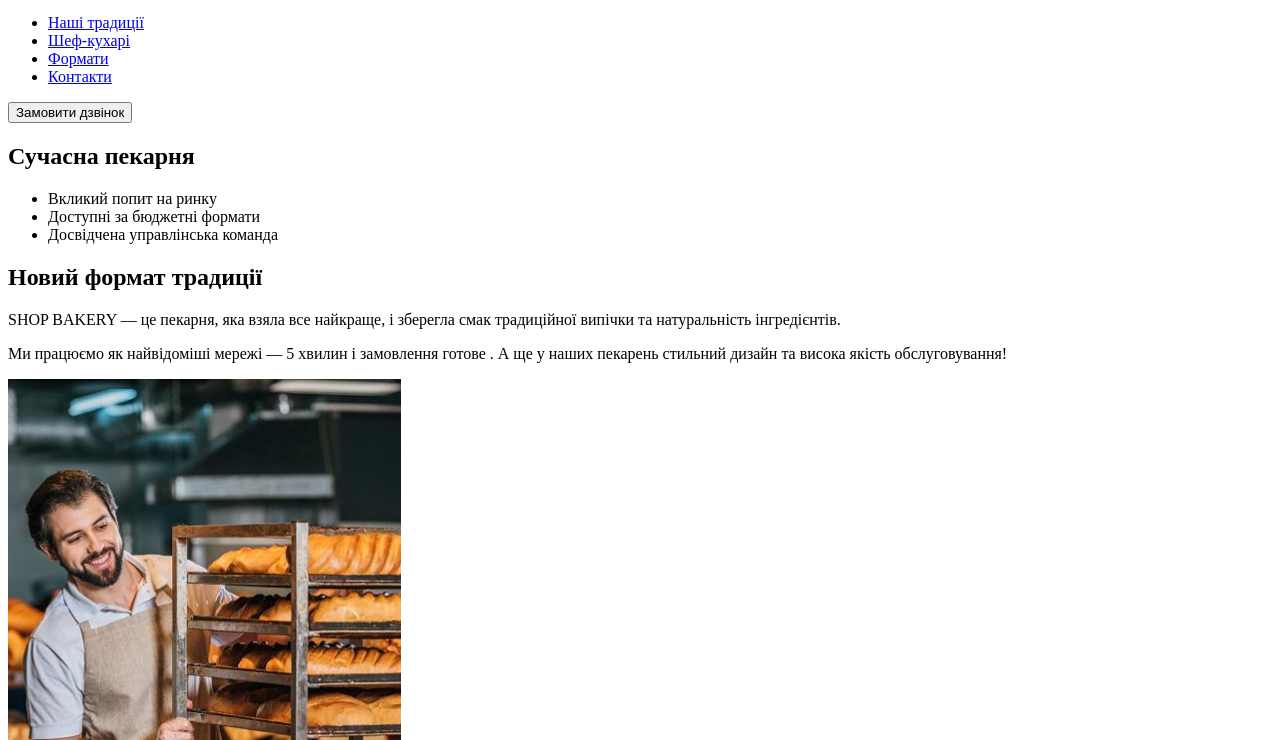
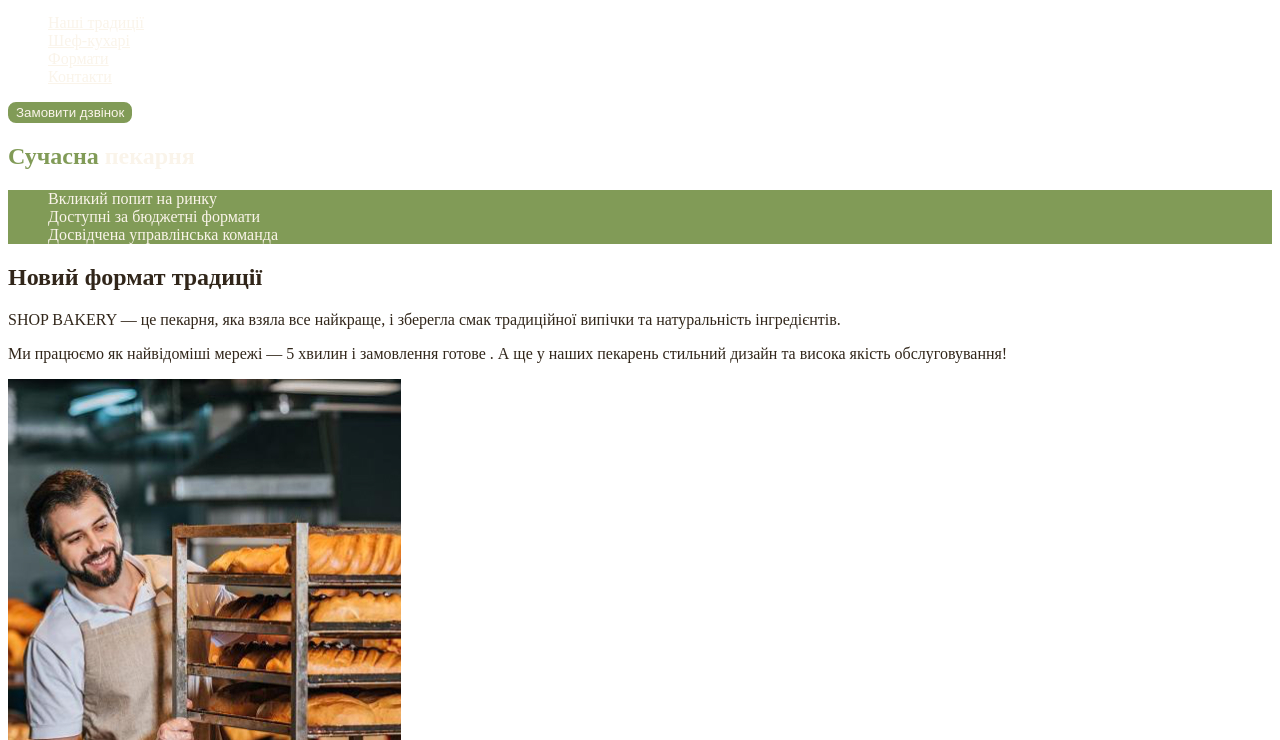
Before and after one commit to Oleh200/project, a plain HTML site: page index.html in a window 1280 px wide. Shown: the part 60-800 px from the top of the page. Drawn offline with Linux system fonts and the light colour scheme; files whose address does not match are found by name.

Commit message:
add styles to css file

```diff
--- /dev/null
+++ b/css/styles.css
@@ -0,0 +1,53 @@
+:root{
+    --color-primary-dark : #31261a;
+    --color-primary-light : #faf4ea;
+    --color-brand-light: #819b57;
+    --color-brand-dark: #8465929;
+    }
+
+body{
+    color: var(--color-primary-dark);
+}
+
+ul {
+   list-style-type: none;
+}
+
+.button {
+    color: var(--color-primary-light);
+    background-color: var(--color-brand-light);
+    border: 2px solid var(--color-brand-light);
+    border-radius: 8px;
+    cursor: pointer;
+}
+
+.button:hover{
+    color: var(--color-brand-dark);
+    background-color: transparent;
+}
+
+.link {
+    color: var(--color-primary-light);
+}
+
+.link:hover{
+   color: var(--color-brand-light);
+}
+
+.hero-title {
+    color: var(--color-primary-light);
+}
+
+.hero-title .accent {
+    color: var(--color-brand-light);
+}
+
+.advantages-list {
+    color: var(--color-primary-light);
+    background-color: var(--color-brand-light);
+}
+
+
+.section-title .accent{
+    color: var (--color-primary-dark);
+}
--- a/index.html
+++ b/index.html
@@ -4,6 +4,8 @@
     <meta charset="UTF-8" />
     <meta name="viewport" content="width=device-width, initial-scale=1.0" />
     <title>Сучасна пекарня</title>
+
+    <link rel="stylesheet" href="./css/styles.css" />
   </head>
   <body>
     <header>
@@ -12,26 +14,28 @@
           <img src="./images/logo.svg" alt="Логотип сучасноЇ пекарні" />
         </a>
         <ul>
-          <li><a href="#traditions-section">Наші традиції</a></li>
-          <li><a href="#chiefs-section">Шеф-кухарі</a></li>
-          <li><a href="#formats-section">Формати</a></li>
-          <li><a href="#contacts-section">Контакти</a></li>
+          <li>
+            <a class="link" href="#traditions-section">Наші традиції</a>
+          </li>
+          <li><a class="link" href="#chiefs-section">Шеф-кухарі</a></li>
+          <li><a class="link" href="#formats-section">Формати</a></li>
+          <li><a class="link" href="#contacts-section">Контакти</a></li>
         </ul>
       </nav>
-      <button type="button">Замовити дзвінок</button>
+      <button class="button" type="button">Замовити дзвінок</button>
       <!--button call called-->
     </header>
     <main>
       <section>
-        <h1>Сучасна пекарня</h1>
+        <h1 class="hero-title"><span class="accent"> Сучасна</span> пекарня</h1>
       </section>
       <section id="traditions-section">
-        <ul>
+        <ul class="advantages-list">
           <li>Вкликий попит на ринку</li>
           <li>Доступні за бюджетні формати</li>
           <li>Досвідчена управлінська команда</li>
         </ul>
-        <h2>Новий формат традиції</h2>
+        <h2 class="section-title">Новий формат традиції</h2>
         <p>
           <span>SHOP BAKERY</span>
           — це пекарня, яка взяла все найкраще, і зберегла смак традиційної
@@ -45,7 +49,9 @@
         <img src="/Frontend/images/baker-man.jpg" alt="Чоловік пекар" />
       </section>
       <section id="chiefs-section">
-        <h2>Наші накращі шеф-кухарі</h2>
+        <h2 class="section-title">
+          Наші накращі <span class="accent">шеф-кухарі</span>
+        </h2>
         <ul>
           <li>
             <aritcle>
@@ -69,7 +75,7 @@
         </ul>
       </section>
       <section id="formats-section">
-        <h2>Формат</h2>
+        <h2 class="section-title">Формат</h2>
         <ul>
           <li>
             <article>
@@ -89,7 +95,7 @@
         </ul>
       </section>
       <section id="contacts-section">
-        <h2>Приєднуйся до мережі пекарень</h2>
+        <h2 class="section-title">Приєднуйся до мережі пекарень</h2>
         <iframe
           src="https://www.google.com/maps/embed?pb=!1m18!1m12!1m3!1d2610505.0461341706!2d27.260898199999993!3d50.28592935!2m3!1f0!2f0!3f0!3m2!1i1024!2i768!4f13.1!3m3!1m2!1s0x40d4ce637bfe1717%3A0x5370c2254ad1b952!2z0LLRg9C70LjRhtGPINCh0ZbRh9C-0LLQuNGFINCh0YLRgNGW0LvRjNGG0ZbQsiwgNTQsINCa0LjRl9CyLCAwMjAwMA!5e0!3m2!1suk!2sua!4v1700422251352!5m2!1suk!2sua"
           width="603"
@@ -106,10 +112,10 @@
       </a>
       <nav>
         <ul>
-          <li><a href="#">Франшиза</a></li>
-          <li><a href="#">Наші традиції</a></li>
-          <li><a href="#">Формати</a></li>
-          <li><a href="#">Контакти</a></li>
+          <li><a class="link" href="#">Франшиза</a></li>
+          <li><a class="link" href="#">Наші традиції</a></li>
+          <li><a class="link" href="#">Формати</a></li>
+          <li><a class="link" href="#">Контакти</a></li>
         </ul>
       </nav>
       <adress>
```
